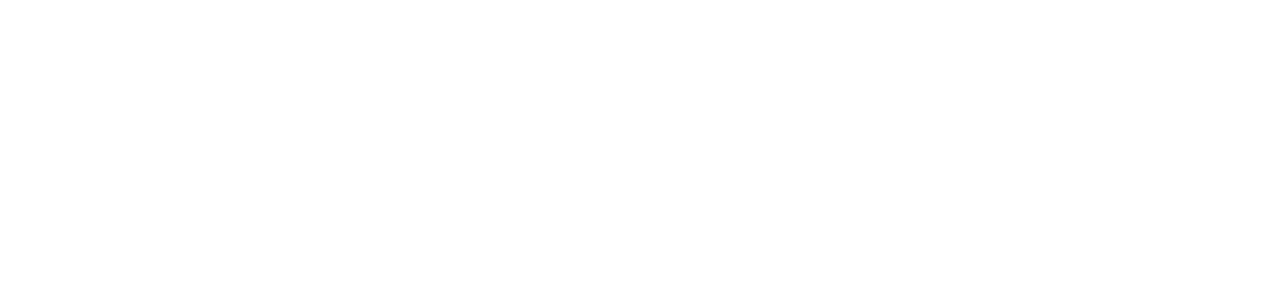
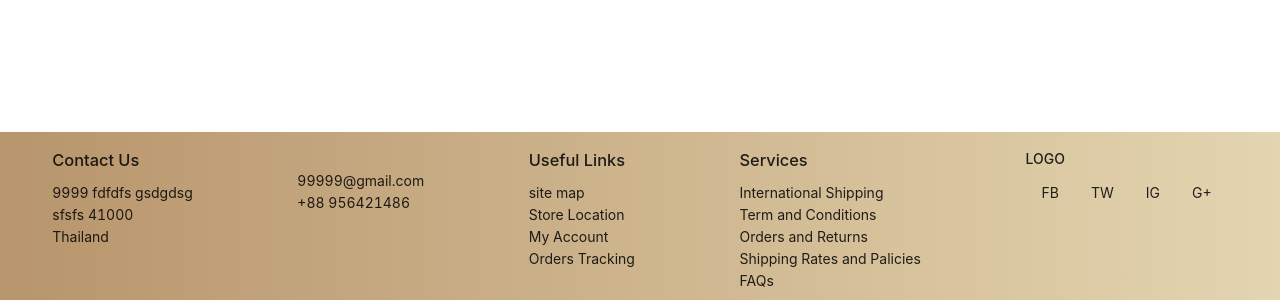
Before and after one commit to prin3x/perfind, a React (Create React App) app in the folder frontend/: page /contact in a window 1280 px wide. Shown: the part 2268-2568 px from the top of the page. Before the commit the page ends 2400 px from the top, so only its background shows below. Built offline with nearby package versions, Linux system fonts and the light colour scheme; a web font is replaced by a local one.

Commit message:
create footer

```diff
--- a/frontend/src/App.js
+++ b/frontend/src/App.js
@@ -6,6 +6,7 @@
 import Register from './pages/Register/Register';
 import {Switch, Route} from 'react-router-dom';
 import ContactForm from './pages/ContactForm/ContactForm';
+import Footer from './components/Navbar/Footer';
 
 const App = () => (
   <Fragment>
@@ -15,6 +16,7 @@
       <Route exact path='/register' component={Register} />
       <Route exact path='/contact' component={ContactForm} />
     </Switch>
+    <Footer/>
   </Fragment>
 );
 export default App;
--- /dev/null
+++ b/frontend/src/components/Navbar/Footer.js
@@ -0,0 +1,55 @@
+import React from 'react';
+import styled from 'styled-components';
+import { Row, Col, Button } from 'antd';
+
+const Setfooter = styled.div`
+z-index:33;
+background:linear-gradient(to right, #b8956c, #e3d5b0);
+height:21vh;
+width:100%;
+bottom: 0;
+padding-top: 1rem;
+`;
+function Footer() {
+    return (
+        <Setfooter>
+            <Row justify="space-around"  >
+                <Col>
+                    <h3>Contact Us</h3>
+                    <div>9999 fdfdfs gsdgdsg</div>
+                    <div>sfsfs 41000</div>
+                    <div>Thailand</div>
+                </Col>
+                <Col>
+                    <br></br>
+                    <div>99999@gmail.com</div>
+                    <div>+88 956421486</div>
+                </Col>
+                <Col>
+                    <h3>Useful Links</h3>
+                    <div>site map</div>
+                    <div>Store Location</div>
+                    <div>My Account</div>
+                    <div>Orders Tracking</div>
+                </Col>
+                <Col>
+                    <h3>Services</h3>
+                    <div>International Shipping</div>
+                    <div>Term and Conditions</div>
+                    <div>Orders and Returns</div>
+                    <div>Shipping Rates and Palicies</div>
+                    <div>FAQs</div>
+                </Col>
+                <Col>
+                    <h4>LOGO</h4>
+                    <Button type="text">FB</Button>
+                    <Button type="text">TW</Button>
+                    <Button type="text">IG</Button>
+                    <Button type="text">G+</Button>
+                </Col>
+            </Row>
+        </Setfooter>
+    );
+}
+
+export default Footer;
```
